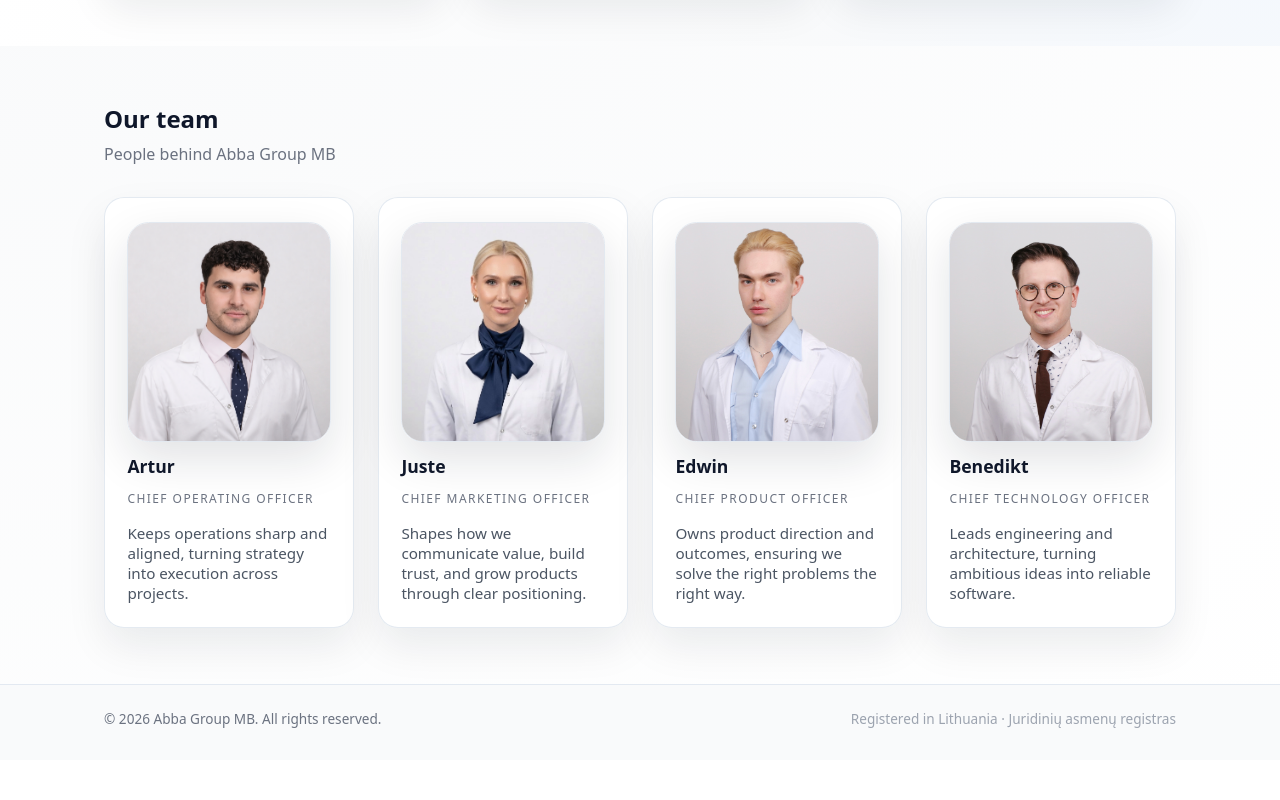
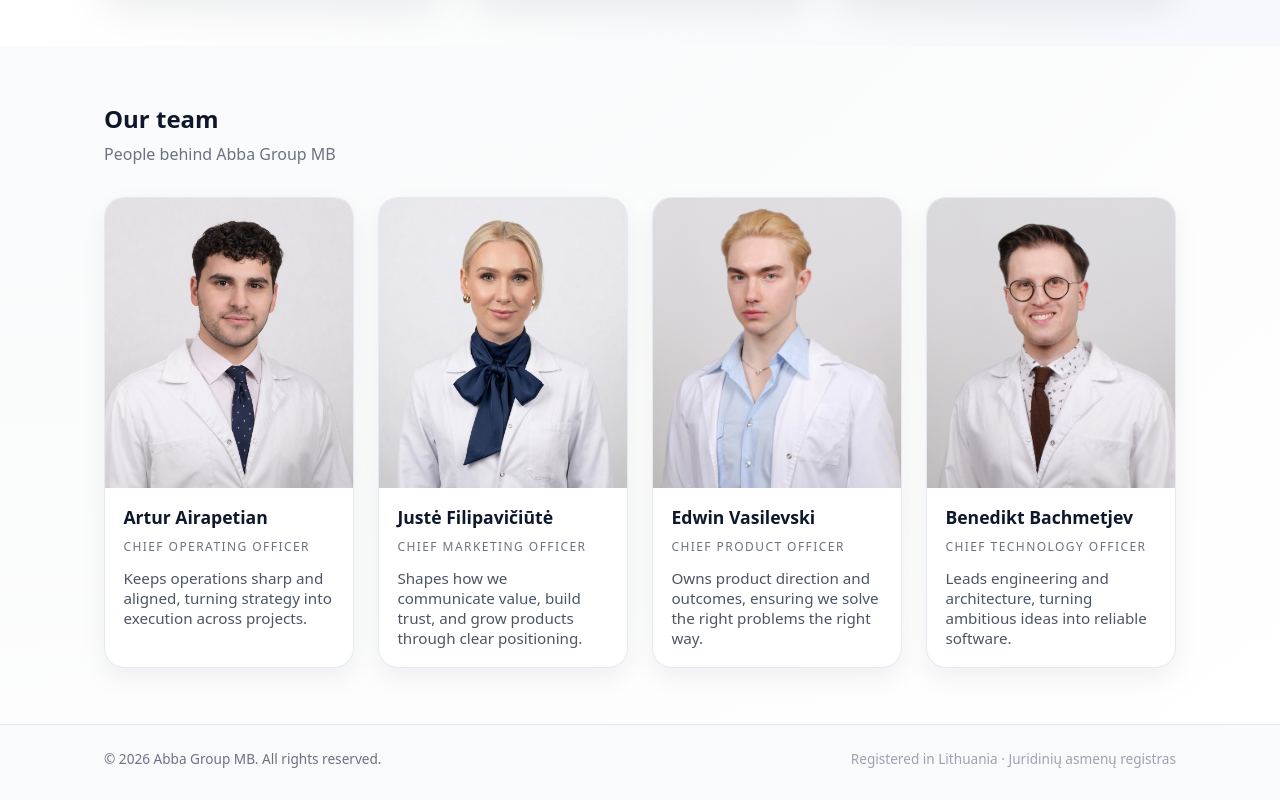
Before and after one commit to bendeiktbachmetjev/abba_group_web, a website: page about.html in a window 1280 px wide. Shown: the part 887-1687 px from the top of the page. Before the commit the page ends 1647 px from the top, so only its background shows below. Drawn offline with Linux system fonts and the light colour scheme.

Commit message:
Refine About team cards and names
Make the team section more minimal with full-bleed photos and update member names to full names.

Made-with: Cursor

```diff
--- a/about.html
+++ b/about.html
@@ -113,40 +113,48 @@
           <p>People behind Abba Group MB</p>
         </div>
         <div class="cards-grid team-grid">
-          <article class="card">
+          <article class="card team-card">
             <img class="team-avatar" src="media/Artur.PNG" alt="Artur — Chief Operating Officer">
-            <h3 class="team-card-name">Artur</h3>
+            <div class="team-card-body">
+              <h3 class="team-card-name">Artur Airapetian</h3>
               <div class="card-label">Chief Operating Officer</div>
               <p>
                 Keeps operations sharp and aligned, turning strategy into execution across projects.
               </p>
+            </div>
           </article>
 
-          <article class="card">
+          <article class="card team-card">
             <img class="team-avatar" src="media/Juste.jpeg" alt="Juste — Chief Marketing Officer">
-            <h3 class="team-card-name">Juste</h3>
+            <div class="team-card-body">
+              <h3 class="team-card-name">Justė Filipavičiūtė</h3>
               <div class="card-label">Chief Marketing Officer</div>
               <p>
                 Shapes how we communicate value, build trust, and grow products through clear positioning.
               </p>
+            </div>
           </article>
 
-          <article class="card">
+          <article class="card team-card">
             <img class="team-avatar" src="media/Edwin.JPG" alt="Edwin — Chief Product Officer">
-            <h3 class="team-card-name">Edwin</h3>
+            <div class="team-card-body">
+              <h3 class="team-card-name">Edwin Vasilevski</h3>
               <div class="card-label">Chief Product Officer</div>
               <p>
                 Owns product direction and outcomes, ensuring we solve the right problems the right way.
               </p>
+            </div>
           </article>
 
-          <article class="card">
+          <article class="card team-card">
             <img class="team-avatar" src="media/Benedikt.JPG" alt="Benedikt — Chief Technology Officer">
-            <h3 class="team-card-name">Benedikt</h3>
+            <div class="team-card-body">
+              <h3 class="team-card-name">Benedikt Bachmetjev</h3>
               <div class="card-label">Chief Technology Officer</div>
               <p>
                 Leads engineering and architecture, turning ambitious ideas into reliable software.
               </p>
+            </div>
           </article>
         </div>
       </div>
--- a/styles.css
+++ b/styles.css
@@ -376,6 +376,22 @@ img {
   gap: 1.5rem;
 }
 
+.card.team-card {
+  padding: 0;
+  overflow: hidden;
+  background: rgba(255, 255, 255, 0.9);
+  border: 1px solid rgba(226, 232, 240, 0.9);
+  box-shadow: 0 10px 26px rgba(15, 23, 42, 0.06);
+  gap: 0;
+}
+
+.team-card-body {
+  padding: 1.05rem 1.15rem 1.2rem;
+  display: flex;
+  flex-direction: column;
+  gap: 0.55rem;
+}
+
 .card {
   border-radius: 1.25rem;
   padding: 1.5rem 1.4rem;
@@ -389,11 +405,11 @@ img {
 
 .team-avatar {
   width: 100%;
-  height: 220px;
-  border-radius: 1.35rem;
+  height: 290px;
+  border-radius: 0;
   object-fit: cover;
-  border: 1px solid rgba(226, 232, 240, 0.95);
-  box-shadow: 0 18px 45px rgba(15, 23, 42, 0.12);
+  border: none;
+  box-shadow: none;
 }
 
 .team-card-name {
@@ -660,7 +676,7 @@ img {
   }
 
   .team-avatar {
-    height: 260px;
+    height: 320px;
   }
 
   .section {
```
Lines whose indentation alone changed are shown as unchanged.
